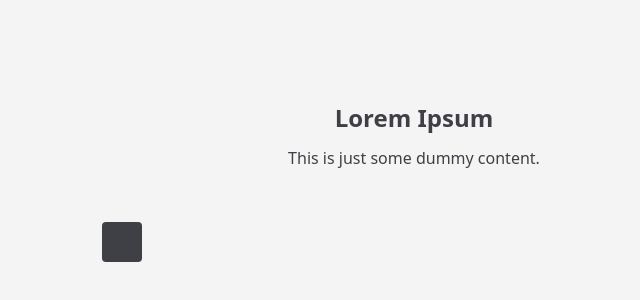
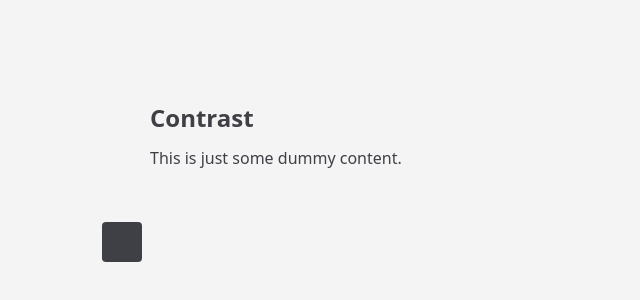
Before and after one commit to iaseth/contrast, a React (Vite) app: page / in a window 1280 px wide. Shown: the part 122-422 px from the top of the page, without its empty margins (226-866 px from the left). Built offline with nearby package versions, Linux system fonts and the light colour scheme; what redicons would draw is missing.

Commit message:
Added more dummy content types

```diff
--- a/src/App/App.tsx
+++ b/src/App/App.tsx
@@ -31,7 +31,7 @@ export default function App () {
 
 	return (
 		<div className="min-h-screen select-none" style={style} onClick={nextContent}>
-			<section className='text-center py-48'>
+			<section className='py-48'>
 				<DummyContent content={content} />
 
 				<section className='px-4 py-6 grid grid-cols-4'>
--- a/src/App/components/DummyContent/DummyContent.tsx
+++ b/src/App/components/DummyContent/DummyContent.tsx
@@ -2,7 +2,7 @@
 
 
 export const DUMMY_CONTENT_PROPS = [
-	'lorem', 'dummy'
+	'aboutApp', 'aboutMe', 'lorem', 'dummy'
 ];
 
 interface DummyContentProps {
@@ -14,6 +14,20 @@ export default function DummyContent ({
 }: DummyContentProps) {
 	function getContent () {
 		switch (content) {
+			case "aboutApp":
+				return (
+					<>
+						<h1>Contrast</h1>
+						<p>This is just some dummy content.</p>
+					</>
+				);
+			case "aboutMe":
+				return (
+					<>
+						<h1>Ankur Seth</h1>
+						<p>This is just some dummy content.</p>
+					</>
+				);
 			case "lorem":
 				return (
 					<>
@@ -32,7 +46,7 @@ export default function DummyContent ({
 	}
 
 	return (
-		<article className="px-4 py-6 max-w-xl mx-auto">
+		<article className="px-6 py-6 max-w-xl mx-auto text-left">
 			{getContent()}
 		</article>
 	);
```
